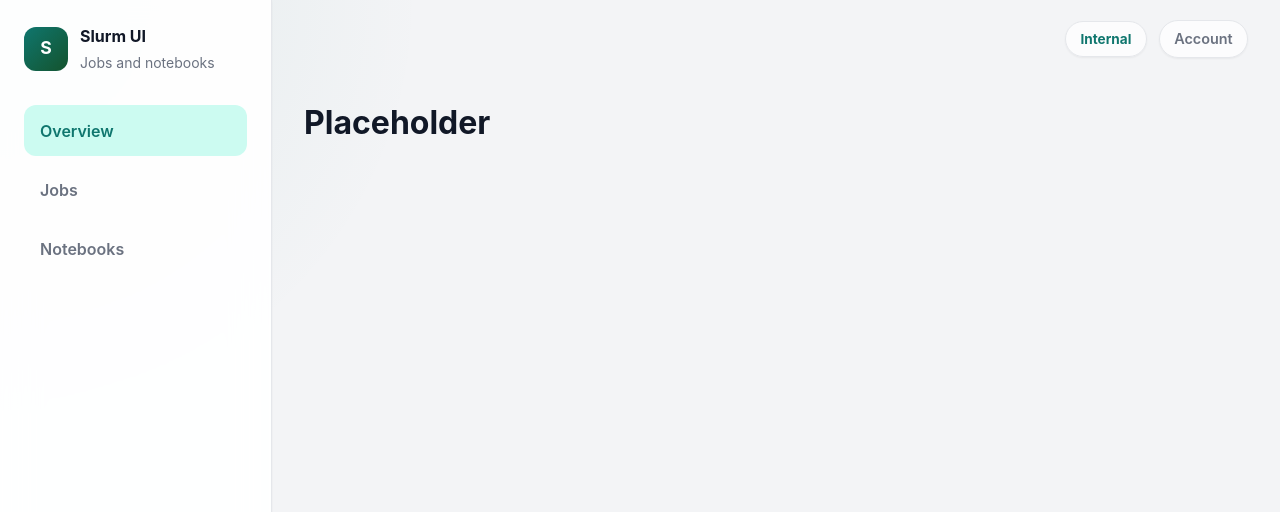
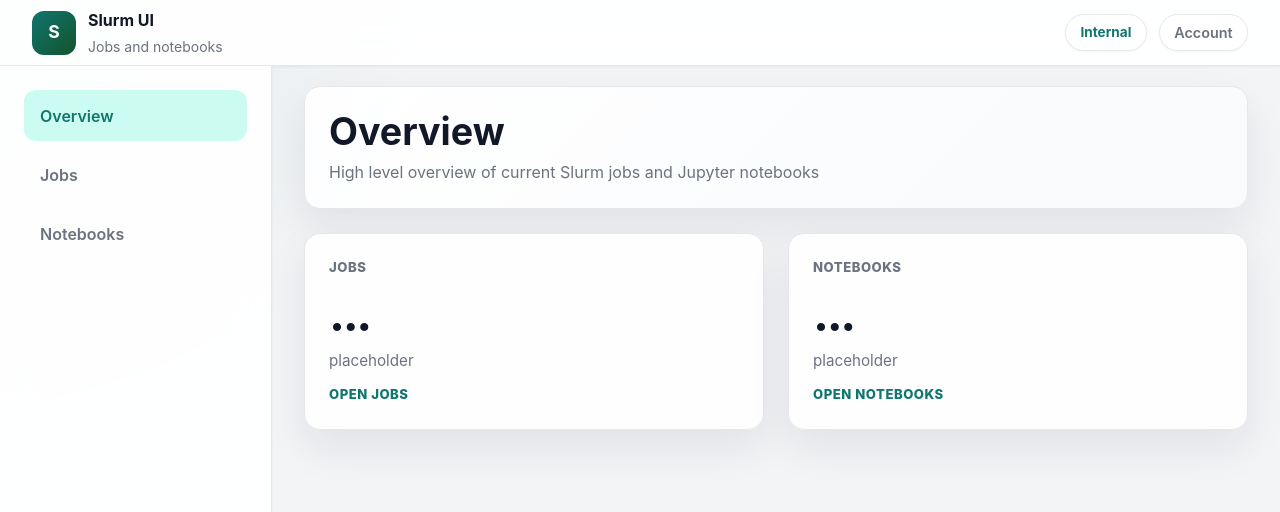
Before and after one commit to paddyoneill/slurm-ui, a SvelteKit app in the folder ui/: page / in a window 1280 px wide. Shown: the top 512 px of the page. Built offline with nearby package versions, Linux system fonts and the light colour scheme.

Commit message:
Add overview cards with placeholder values

```diff
--- /dev/null
+++ b/ui/src/lib/components/OverviewCard.svelte
@@ -0,0 +1,73 @@
+<script lang="ts">
+	import { resolve } from '$app/paths';
+	import type { AppHref } from '$lib/routes';
+
+	let {
+		href,
+		label,
+		value,
+		copy,
+		linkLabel
+	}: {
+		href: AppHref;
+		label: string;
+		value: string | number;
+		copy: string;
+		linkLabel: string;
+	} = $props();
+</script>
+
+<a href={resolve(href)} class="overview-card">
+	<span class="card-label">{label}</span>
+	<strong class="card-value">{value}</strong>
+	<p class="card-copy">{copy}</p>
+	<span class="card-link">{linkLabel}</span>
+</a>
+
+<style>
+	.overview-card {
+		display: grid;
+		gap: var(--space-3);
+		padding: var(--space-6);
+		border: 1px solid var(--colour-border);
+		border-radius: var(--radius-lg);
+		background: rgb(255 255 255 / 0.95);
+		box-shadow: var(--shadow-md);
+		transition: border-color var(--transition-fast) box-shadow var(--transition-fast) transform
+			var(--transition-fast);
+	}
+
+	.overview-card:hover {
+		border-color: rgb(15 118 110 / 0.25);
+		box-shadow: 0 24px 48px rgb(15 23 42 / 0.12);
+		transform: translateX(-2px);
+	}
+
+	.card-label,
+	.card-link {
+		font-size: 0.82rem;
+		font-weight: 800;
+		letter-spacing: 0.04em;
+		text-transform: uppercase;
+	}
+
+	.card-label {
+		color: var(--colour-text-muted);
+	}
+
+	.card-value {
+		font-size: clamp(2.2rem, 4vw, 3rem);
+		line-height: 1;
+		letter-spacing: -0.05em;
+	}
+
+	.card-copy {
+		margin: 0;
+		color: var(--colour-text-muted);
+		font-size: 0.95rem;
+	}
+
+	.card-link {
+		color: var(--colour-primary);
+	}
+</style>
--- a/ui/src/routes/+layout.svelte
+++ b/ui/src/routes/+layout.svelte
@@ -28,7 +28,7 @@
 </svelte:head>
 
 <div class="app-shell">
-	<aside class="app-sidebar">
+	<div class="utility-bar">
 		<a class="brand" href={resolve('/')}>
 			<div class="brand-mark">S</div>
 			<div class="brand-copy">
@@ -36,7 +36,12 @@
 				<span class="brand-subtitle">Jobs and notebooks</span>
 			</div>
 		</a>
-
+		<div class="utility-actions">
+			<div class="utility-chip">Internal</div>
+			<div class="utility-meta">Account</div>
+		</div>
+	</div>
+	<aside class="app-sidebar">
 		<nav class="nav" aria-label="Primary">
 			{#each navItems as item, index (index)}
 				<a href={resolve(item.href)} class:active={isActive(item.href)} class="nav-link">
@@ -45,13 +50,7 @@
 			{/each}
 		</nav>
 	</aside>
-
 	<div class="content-shell">
-		<div class="utility-bar">
-			<div class="utility-chip">Internal</div>
-			<div class="utility-meta">Account</div>
-		</div>
-
 		<main class="content">
 			{@render children()}
 		</main>
@@ -62,15 +61,29 @@
 	.app-shell {
 		display: grid;
 		grid-template-columns: 17rem 1fr;
+		grid-template-rows: auto 1fr;
 		min-height: 100vh;
 		background:
 			radial-gradient(circle at top left, rgb(15 118 110 / 0.08), transparent 28%), var(--colour-bg);
 	}
 
+	.utility-bar {
+		grid-column: 1 / -1;
+		display: flex;
+		align-items: center;
+		justify-content: space-between;
+		gap: var(--space-3);
+		padding: var(--space-2) var(--space-8);
+		background: rgb(255 255 255 / 0.92);
+		border-bottom: 1px solid var(--colour-border);
+		box-shadow: var(--shadow-sm);
+		backdrop-filter: blur(18px);
+	}
+
 	.app-sidebar {
+		grid-row: 2;
 		display: flex;
 		flex-direction: column;
-		gap: var(--space-8);
 		padding: var(--space-6);
 		background: rgb(255 255 255 / 0.92);
 		border-right: 1px solid var(--colour-border);
@@ -117,6 +130,13 @@
 		color: var(--colour-text-muted);
 	}
 
+	.utility-actions {
+		display: flex;
+		align-items: center;
+		justify-content: flex-end;
+		gap: var(--space-3);
+	}
+
 	.nav {
 		display: grid;
 		gap: var(--space-2);
@@ -147,17 +167,11 @@
 	}
 
 	.content-shell {
+		grid-row: 2;
 		display: flex;
 		flex-direction: column;
 		min-width: 0;
-	}
-
-	.utility-bar {
-		display: flex;
-		align-items: center;
-		justify-content: flex-end;
-		gap: var(--space-3);
-		padding: var(--space-5) var(--space-8);
+		padding-top: var(--space-5);
 	}
 
 	.utility-chip,
--- a/ui/src/routes/+page.svelte
+++ b/ui/src/routes/+page.svelte
@@ -1 +1,36 @@
-<h1>Placeholder</h1>
+<script lang="ts">
+	import PageIntro from '$lib/components/PageIntro.svelte';
+	import OverviewCard from '$lib/components/OverviewCard.svelte';
+</script>
+
+<div class="page">
+	<PageIntro
+		title="Overview"
+		description="High level overview of current Slurm jobs and Jupyter notebooks"
+	/>
+	<section class="summary-grid" aria-label="Overviews summaries">
+		<OverviewCard href="/jobs" label="Jobs" value="..." copy="placeholder" linkLabel="Open Jobs" />
+		<OverviewCard
+			href="/notebooks"
+			label="Notebooks"
+			value="..."
+			copy="placeholder"
+			linkLabel="Open Notebooks"
+		/>
+	</section>
+</div>
+
+<style>
+	.page {
+		display: grid;
+		gap: var(--space-6);
+		width: min(100%, 68rem);
+		margin: 0 auto;
+	}
+
+	.summary-grid {
+		display: grid;
+		grid-template-columns: repeat(2, minmax(0, 1fr));
+		gap: var(--space-6);
+	}
+</style>
--- a/ui/src/routes/notebooks/+page.svelte
+++ b/ui/src/routes/notebooks/+page.svelte
@@ -37,7 +37,7 @@
 <div class="page">
 	<PageIntro
 		title="Notebooks"
-		description="Browse active sessions and start a new notebook server from the create page"
+		description="Browse active sessions and start a new notebook server."
 		actionHref="/notebooks/new"
 		actionLabel="Create notebook"
 	/>
```
